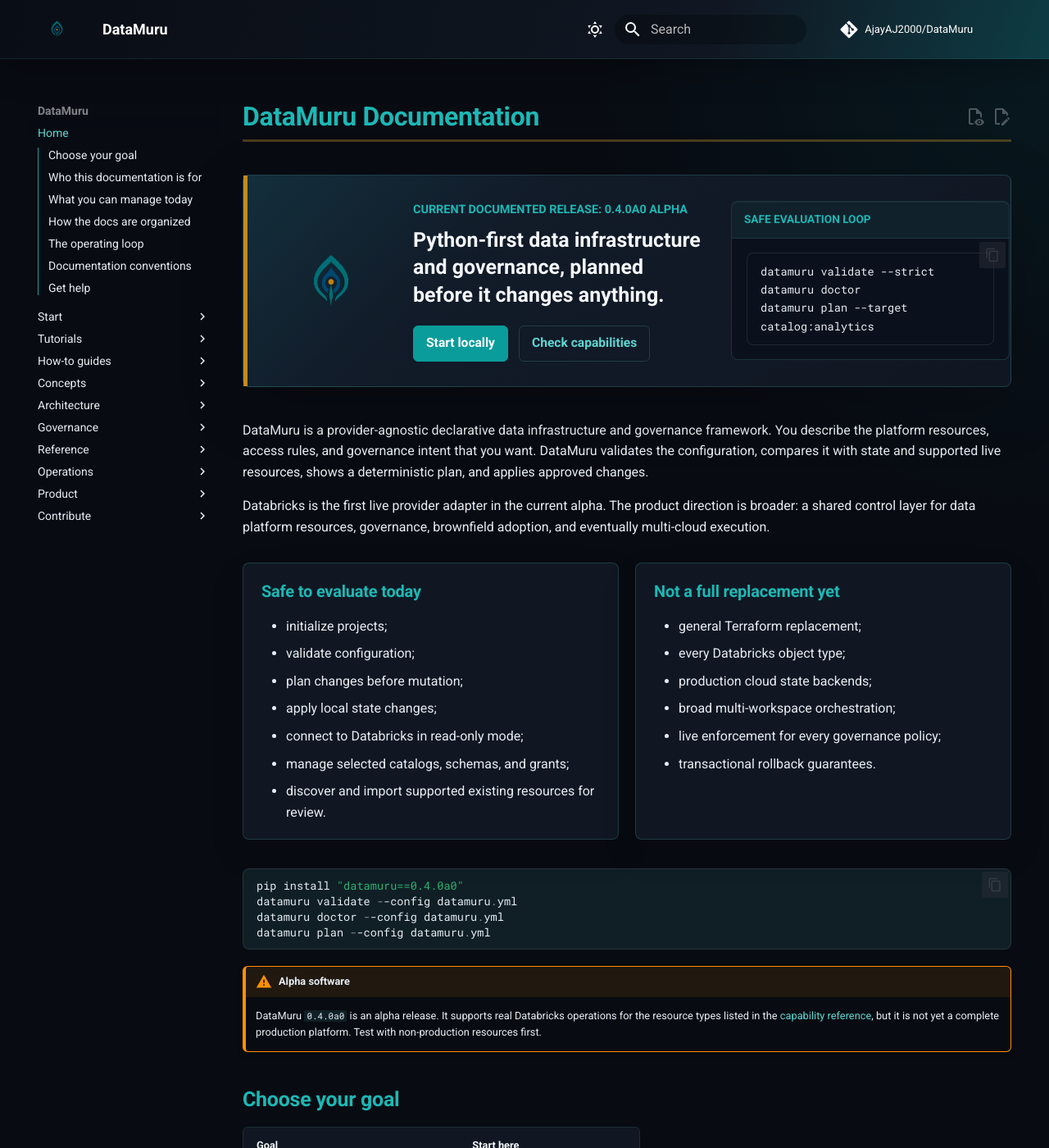
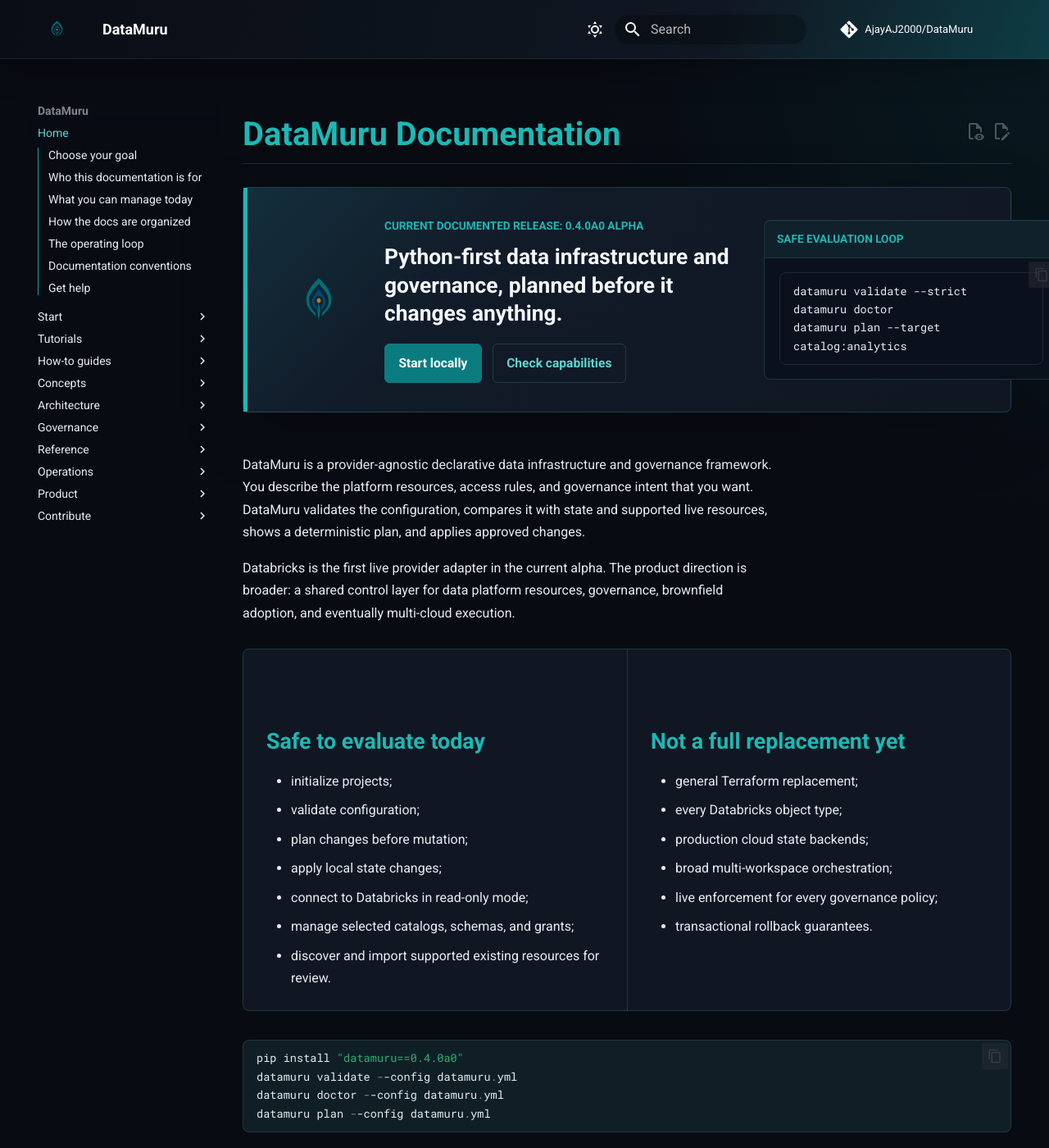
Before and after one commit to AjayAJ2000/DataMuru, an MkDocs documentation site: the page built from docs/index.md, in a window 1280 px wide and 1400 px high. Shown: the whole window at 82% size. Built offline with MkDocs 1.6.1 and Material for MkDocs 9.7.7, drawn with Linux system fonts in a browser that asks for light colours; comment, search, counter and statistics services are not loaded.

Commit message:
Refine docs visual hierarchy and rhythm

```diff
--- a/docs/index.md
+++ b/docs/index.md
@@ -1,15 +1,17 @@
 # DataMuru Documentation
 
 <div class="dm-docs-hero">
-  <div class="dm-hero-mark">
-    <img src="assets/datamuru-mark-canva.png" alt="DataMuru Vel Eye logo" width="144" height="144">
-  </div>
-  <div>
-    <p class="dm-eyebrow">Current documented release: 0.4.0a0 alpha</p>
-    <p class="dm-hero-lede">Python-first data infrastructure and governance, planned before it changes anything.</p>
-    <div class="dm-hero-actions">
-      <a class="dm-button dm-button-primary" href="getting-started/quickstart/">Start locally</a>
-      <a class="dm-button" href="reference/capabilities/">Check capabilities</a>
+  <div class="dm-hero-copy">
+    <div class="dm-hero-mark">
+      <img src="assets/datamuru-mark-canva.png" alt="DataMuru Vel Eye logo" width="144" height="144">
+    </div>
+    <div>
+      <p class="dm-eyebrow">Current documented release: 0.4.0a0 alpha</p>
+      <p class="dm-hero-lede">Python-first data infrastructure and governance, planned before it changes anything.</p>
+      <div class="dm-hero-actions">
+        <a class="dm-button dm-button-primary" href="getting-started/quickstart/">Start locally</a>
+        <a class="dm-button" href="reference/capabilities/">Check capabilities</a>
+      </div>
     </div>
   </div>
   <div class="dm-hero-terminal" aria-label="Safe DataMuru command sequence">
--- a/docs/stylesheets/extra.css
+++ b/docs/stylesheets/extra.css
@@ -17,6 +17,9 @@
   --dm-surface-strong: #ffffff;
   --dm-code-bg: #0d1320;
   --dm-paper: #ffffff;
+  --dm-radius-control: 6px;
+  --dm-radius-panel: 8px;
+  --dm-reading-width: 72ch;
 }
 
 [data-md-color-scheme="default"] {
@@ -50,6 +53,10 @@
   box-shadow: 0 14px 40px rgba(0, 0, 0, 0.24);
 }
 
+.md-header__inner {
+  min-height: 3.5rem;
+}
+
 .md-tabs {
   background: #101722;
   border-bottom: 1px solid rgba(94, 214, 210, 0.12);
@@ -67,24 +74,39 @@
     var(--md-default-bg-color);
 }
 
+.md-content__inner {
+  padding-top: 1.5rem;
+}
+
+.md-typeset {
+  font-size: 0.8rem;
+  line-height: 1.72;
+}
+
+.md-typeset > p,
+.md-typeset > ol,
+.md-typeset > ul {
+  max-width: var(--dm-reading-width);
+}
+
 .dm-docs-hero {
   align-items: center;
   background:
     linear-gradient(135deg, rgba(28, 184, 181, 0.12), transparent 32%),
     linear-gradient(135deg, var(--dm-surface-strong), var(--dm-surface));
   border: 1px solid var(--dm-border);
-  border-radius: 8px;
+  border-radius: var(--dm-radius-panel);
   display: grid;
-  gap: 1.4rem;
-  grid-template-columns: 144px minmax(18rem, 1fr) minmax(17rem, 0.85fr);
-  margin: 0 0 2rem;
-  padding: 1.5rem 1.75rem;
+  gap: 1.75rem;
+  grid-template-columns: minmax(28rem, 1.35fr) minmax(18rem, 0.85fr);
+  margin: 0 0 2.5rem;
+  padding: 1.75rem 2rem;
   position: relative;
   box-shadow: 0 24px 80px rgba(0, 0, 0, 0.18);
 }
 
 .dm-docs-hero::before {
-  background: var(--dm-gold);
+  background: var(--dm-teal-bright);
   content: "";
   height: 100%;
   left: 0;
@@ -99,11 +121,18 @@
   justify-content: center;
 }
 
+.dm-hero-copy {
+  align-items: center;
+  display: grid;
+  gap: 1.4rem;
+  grid-template-columns: 104px minmax(0, 1fr);
+}
+
 .dm-docs-hero img {
   display: block;
-  height: 144px;
+  height: 120px;
   margin: 0 auto;
-  width: 144px;
+  width: 120px;
 }
 
 .dm-docs-hero h1 {
@@ -119,7 +148,7 @@
 
 .dm-eyebrow {
   color: var(--dm-teal-bright) !important;
-  font-size: 0.72rem;
+  font-size: 0.68rem;
   font-weight: 700;
   letter-spacing: 0;
   margin-bottom: 0.45rem !important;
@@ -128,10 +157,10 @@
 
 .dm-hero-lede {
   color: var(--md-default-fg-color) !important;
-  font-size: 1.25rem;
+  font-size: 1.32rem;
   font-weight: 650;
-  line-height: 1.35;
-  max-width: 42rem;
+  line-height: 1.3;
+  max-width: 34rem;
 }
 
 [data-md-color-scheme="slate"] .dm-hero-lede {
@@ -148,26 +177,30 @@
 .dm-button {
   align-items: center;
   border: 1px solid var(--dm-border);
-  border-radius: 6px;
+  border-radius: var(--dm-radius-control);
   color: var(--md-typeset-a-color) !important;
   display: inline-flex;
   font-size: 0.78rem;
   font-weight: 700;
-  min-height: 2.15rem;
-  padding: 0.42rem 0.75rem;
+  min-height: 2.25rem;
+  padding: 0.46rem 0.82rem;
   text-decoration: none !important;
   transition: background-color 160ms ease, border-color 160ms ease, transform 160ms ease;
 }
 
 .dm-button:hover {
-  border-color: var(--dm-gold);
+  border-color: var(--dm-teal-bright);
   color: var(--dm-teal-bright) !important;
   transform: translateY(-1px);
 }
 
+.dm-button:active {
+  transform: translateY(0) scale(0.98);
+}
+
 .dm-button-primary {
-  background: #0a9c9b;
-  border-color: #0a9c9b;
+  background: var(--dm-teal);
+  border-color: var(--dm-teal);
   color: #ffffff !important;
 }
 
@@ -180,7 +213,7 @@
 .dm-hero-terminal {
   background: var(--dm-code-bg);
   border: 1px solid rgba(94, 214, 210, 0.18);
-  border-radius: 8px;
+  border-radius: var(--dm-radius-panel);
   box-shadow: inset 0 1px 0 rgba(255, 255, 255, 0.05);
   color: #d7e2ee;
   overflow: hidden;
@@ -210,18 +243,25 @@
 }
 
 .dm-status-grid {
+  background: var(--dm-surface);
+  border: 1px solid var(--dm-border);
+  border-radius: var(--dm-radius-panel);
   display: grid;
-  gap: 1rem;
+  gap: 0;
   grid-template-columns: repeat(2, minmax(0, 1fr));
   margin: 1.5rem 0 1.75rem;
+  overflow: hidden;
 }
 
 .dm-status-grid > * {
-  background: var(--dm-surface);
-  border: 1px solid var(--dm-border);
-  border-radius: 8px;
-  padding: 1rem 1.1rem;
-  box-shadow: 0 18px 45px rgba(0, 0, 0, 0.1);
+  background: transparent;
+  border: 0;
+  box-shadow: none;
+  padding: 1.25rem 1.4rem;
+}
+
+.dm-status-grid > * + * {
+  border-left: 1px solid var(--dm-border);
 }
 
 .dm-status-grid h2 {
@@ -239,12 +279,17 @@
 @media screen and (max-width: 44.984375em) {
   .dm-docs-hero {
     grid-template-columns: 1fr;
+    padding: 1.4rem 1.2rem;
     text-align: center;
   }
 
+  .dm-hero-copy {
+    grid-template-columns: 1fr;
+  }
+
   .dm-docs-hero img {
-    height: 120px;
-    width: 120px;
+    height: 96px;
+    width: 96px;
   }
 
   .dm-hero-actions {
@@ -254,6 +299,17 @@
   .dm-status-grid {
     grid-template-columns: 1fr;
   }
+
+  .dm-status-grid > * + * {
+    border-left: 0;
+    border-top: 1px solid var(--dm-border);
+  }
+}
+
+.md-typeset h1,
+.md-typeset h2,
+.md-typeset h3 {
+  letter-spacing: 0;
 }
 
 .md-typeset h1,
@@ -264,13 +320,39 @@
 }
 
 .md-typeset h1 {
-  border-bottom: 3px solid rgba(200, 150, 42, 0.35);
-  padding-bottom: 0.3rem;
+  border-bottom: 1px solid var(--dm-border);
+  font-size: 2rem;
+  line-height: 1.2;
+  margin-bottom: 1.4rem;
+  padding-bottom: 0.55rem;
+}
+
+.md-typeset h2 {
+  font-size: 1.34rem;
+  line-height: 1.3;
+  margin-top: 2.6em;
+}
+
+.md-typeset h3 {
+  font-size: 1.02rem;
+  line-height: 1.4;
+  margin-top: 2em;
 }
 
 .md-typeset a:hover {
   color: var(--dm-teal);
   text-decoration: underline;
+}
+
+.md-typeset a,
+.md-nav__link {
+  transition: color 140ms ease, background-color 140ms ease;
+}
+
+.md-nav__link--active,
+.md-nav__link:focus,
+.md-nav__link:hover {
+  color: var(--dm-teal-bright);
 }
 
 .md-typeset code {
@@ -283,14 +365,20 @@
 
 .md-typeset pre > code {
   border: 1px solid var(--dm-muted-border);
-  border-radius: 8px;
+  border-radius: var(--dm-radius-panel);
+  line-height: 1.65;
 }
 
 .md-typeset .admonition,
 .md-typeset details {
-  border-left: 4px solid var(--dm-gold);
-  border-radius: 6px;
-  margin: 1rem 0;
+  border-left: 3px solid var(--dm-teal-bright);
+  border-radius: var(--dm-radius-control);
+  margin: 1.25rem 0;
+}
+
+.md-typeset .admonition.warning,
+.md-typeset details.warning {
+  border-left-color: var(--dm-gold);
 }
 
 .md-search__form {
@@ -310,9 +398,22 @@
 .md-typeset table:not([class]) {
   display: table;
   border: 1px solid var(--dm-border);
-  border-radius: 6px;
+  border-radius: var(--dm-radius-control);
   overflow: hidden;
   width: 100%;
+}
+
+.md-typeset table:not([class]) td,
+.md-typeset table:not([class]) th {
+  padding: 0.72rem 0.8rem;
+  vertical-align: top;
+}
+
+.md-typeset h2#choose-your-goal + table td:first-child,
+.md-typeset h2#who-this-documentation-is-for + table td:first-child {
+  color: var(--md-default-fg-color);
+  font-weight: 650;
+  width: 34%;
 }
 
 .md-typeset table:not([class]) th {
@@ -325,6 +426,29 @@
   color: #f4f7fb;
 }
 
+@media screen and (max-width: 44.984375em) {
+  .md-content__inner {
+    padding-top: 1rem;
+  }
+
+  .md-typeset {
+    font-size: 0.78rem;
+  }
+
+  .md-typeset h1 {
+    font-size: 1.7rem;
+  }
+
+  .md-typeset h2 {
+    margin-top: 2.2em;
+  }
+
+  .md-typeset h2#choose-your-goal + table td:first-child,
+  .md-typeset h2#who-this-documentation-is-for + table td:first-child {
+    width: auto;
+  }
+}
+
 @media (prefers-reduced-motion: reduce) {
   *,
   *::before,
```
